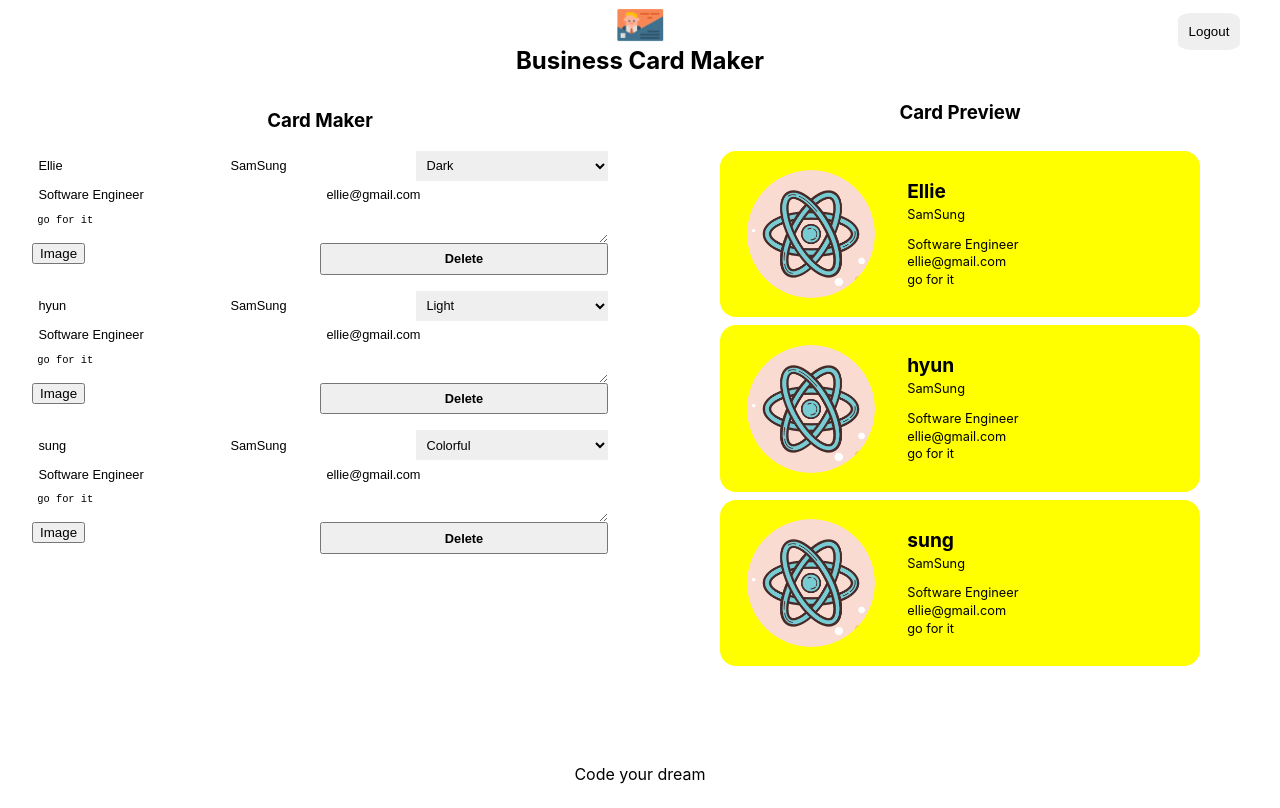
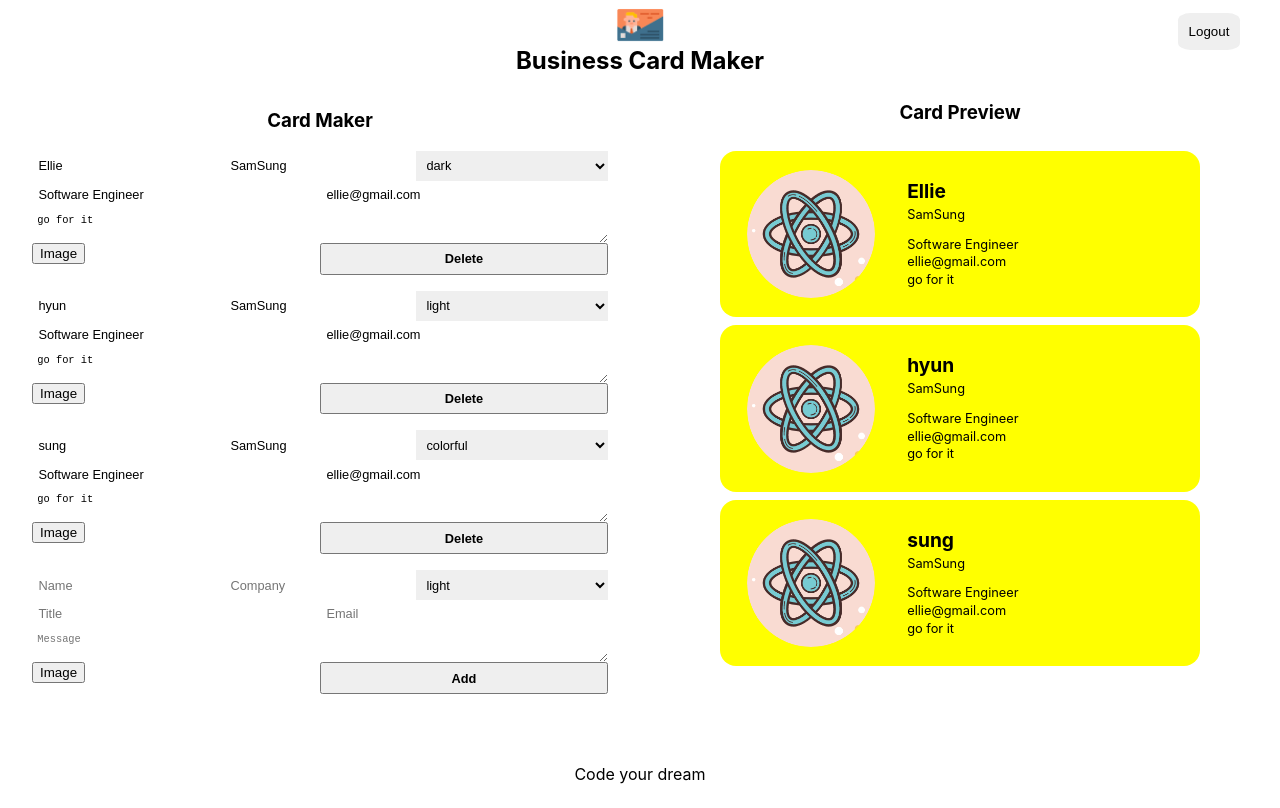
Before and after one commit to HyunSung-Na/card-maker, a React (Create React App) app: page /maker in a window 1280 px wide. Built offline with nearby package versions, Linux system fonts and the light colour scheme; no server answers; sample sign-in values are in the browser's storage.

Commit message:
add card_add_form

```diff
--- /dev/null
+++ b/src/components/card_add_form/card_add_form.jsx
@@ -0,0 +1,50 @@
+import { React, useRef } from 'react';
+import styles from './card_add_form.module.css';
+import Button from "../button/button";
+import ImageFileInput from "../imageFileInput/ImageFileInput";
+
+const CardAddForm = ({onAdd}) => {
+    const nameRef = useRef();
+    const companyRef = useRef();
+    const themeRef = useRef();
+    const titleRef = useRef();
+    const emailRef = useRef();
+    const messageRef = useRef();
+    const formRef = useRef();
+    const onSubmit = event => {
+        event.preventDefault();
+        const card = {
+            id: Date.now(), // uuid
+            name: nameRef.current.value || '',
+            company: companyRef.current.value || '',
+            theme: themeRef.current.value,
+            title: titleRef.current.value || '',
+            email: emailRef.current.value || '',
+            message: messageRef.current.value || '',
+            fileName: '',
+            fileURL: '',
+        };
+        formRef.current.reset();
+        onAdd(card);
+    };
+    return (
+        <form ref={formRef} className={styles.form}>
+            <input ref={nameRef} className={styles.input} type="text" name="name" placeholder="Name"/>
+            <input ref={companyRef} className={styles.input} type="text" name="company" placeholder="Company"/>
+            <select ref={themeRef} className={styles.select} name="theme" placeholder="Theme">
+                <option placeholder="light">light</option>
+                <option placeholder="dark">dark</option>
+                <option placeholder="colorful">colorful</option>
+            </select>
+            <input ref={titleRef} className={styles.input} type="text" name="title" placeholder="Title"/>
+            <input ref={emailRef} className={styles.input} type="text" name="email" placeholder="Email"/>
+            <textarea ref={messageRef} className={styles.textarea} name="message"placeholder="Message"/>
+            <div className={styles.fileInput}>
+                <ImageFileInput />
+            </div>
+            <Button name='Add' onClick={onSubmit} />
+        </form>
+    )
+};
+
+export default CardAddForm;
--- /dev/null
+++ b/src/components/card_add_form/card_add_form.module.css
@@ -0,0 +1,45 @@
+@value makerBlack, makerWhite from '../../common/colors.css';
+
+.form {
+    display: flex;
+    width: 100%;
+    flex-wrap: wrap;
+    border-top: 1px solid makerBlack;
+    border-left: 1px solid makerWhite;
+    margin-bottom: 1em;
+}
+
+.input,
+.textarea,
+.select,
+.button,
+.fileInput {
+    font-size: 0.8em;
+    width: 100%;
+    border: 0;
+    padding: 0.5em;
+    border-bottom: 1px solid makerBlack;
+    border-right: 1px solid makerBlack;
+    background: makerWhite;
+}
+
+.input,
+.select {
+    flex: 1 1 30%;
+}
+
+.fileInput {
+    padding: 0;
+    flex: 1 1 50%;
+}
+
+.input:focus,
+.textarea:focus,
+.select:focus,
+.button:focus {
+    outline: 0;
+}
+
+.textarea {
+    flex-basis: 100%;
+}
--- a/src/components/card_edit_form/card_edit_form.jsx
+++ b/src/components/card_edit_form/card_edit_form.jsx
@@ -13,9 +13,9 @@
             <input className={styles.input} type="text" name="name" value={name}/>
             <input className={styles.input} type="text" name="company" value={company}/>
             <select className={styles.select} name="theme" value={theme}>
-                <option value="light">Light</option>
-                <option value="dark">Dark</option>
-                <option value="colorful">Colorful</option>
+                <option value="light">light</option>
+                <option value="dark">dark</option>
+                <option value="colorful">colorful</option>
             </select>
             <input className={styles.input} type="text" name="title" value={title}/>
             <input className={styles.input} type="text" name="email" value={email}/>
--- a/src/components/editor/editor.jsx
+++ b/src/components/editor/editor.jsx
@@ -1,11 +1,12 @@
 import React from 'react';
 import styles from './editor.module.css';
 import CardEditForm from "../card_edit_form/card_edit_form";
+import CardAddForm from "../card_add_form/card_add_form";
 
-const Editor = ({cards}) => <section className={styles.editor}>
+const Editor = ({cards, addCard}) => <section className={styles.editor}>
     <h1 className={styles.title}>Card Maker</h1>
-    {cards.map(card => ( <CardEditForm card={card} /> ))}
-
+    {cards.map(card => ( <CardEditForm key={card.id} card={card} /> ))}
+    <CardAddForm onAdd={addCard}/>
 </section>;
 
 export default Editor;
--- a/src/components/maker/maker.jsx
+++ b/src/components/maker/maker.jsx
@@ -54,11 +54,16 @@
         });
     });
 
+    const addCard = card => {
+        const updated = [...cards, card];
+        setCards(updated);
+    };
+
     return (
         <section className={styles.maker}>
             <Header onLogout={onLogout}/>
             <div className={styles.container}>
-                <Editor cards={cards}/>
+                <Editor cards={cards} addCard={addCard}/>
                 <Preview cards={cards}/>
             </div>
             <Footer />
```
Also changed, not shown: 1 other file (tests, documents, lock files or other folders).
